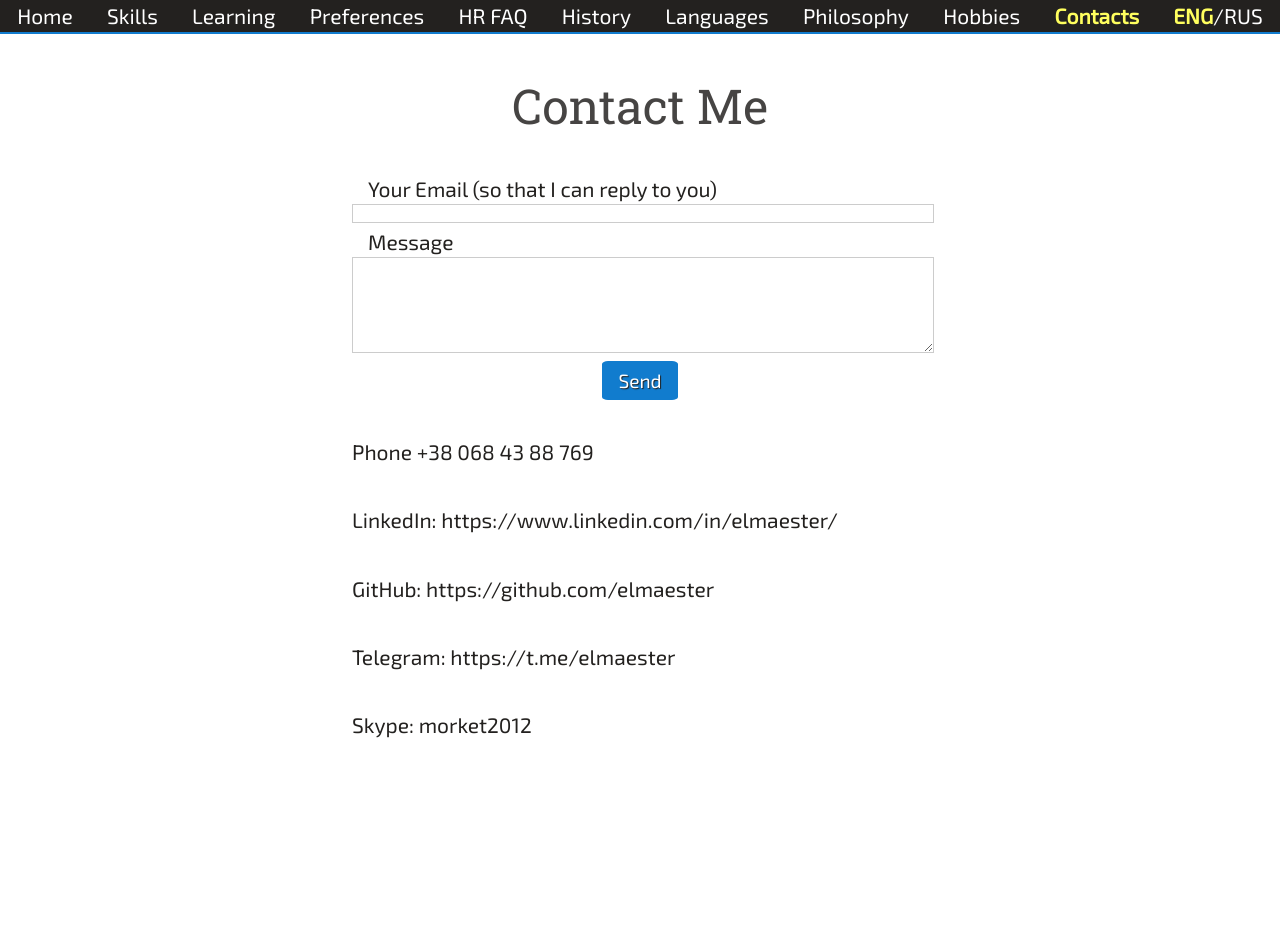
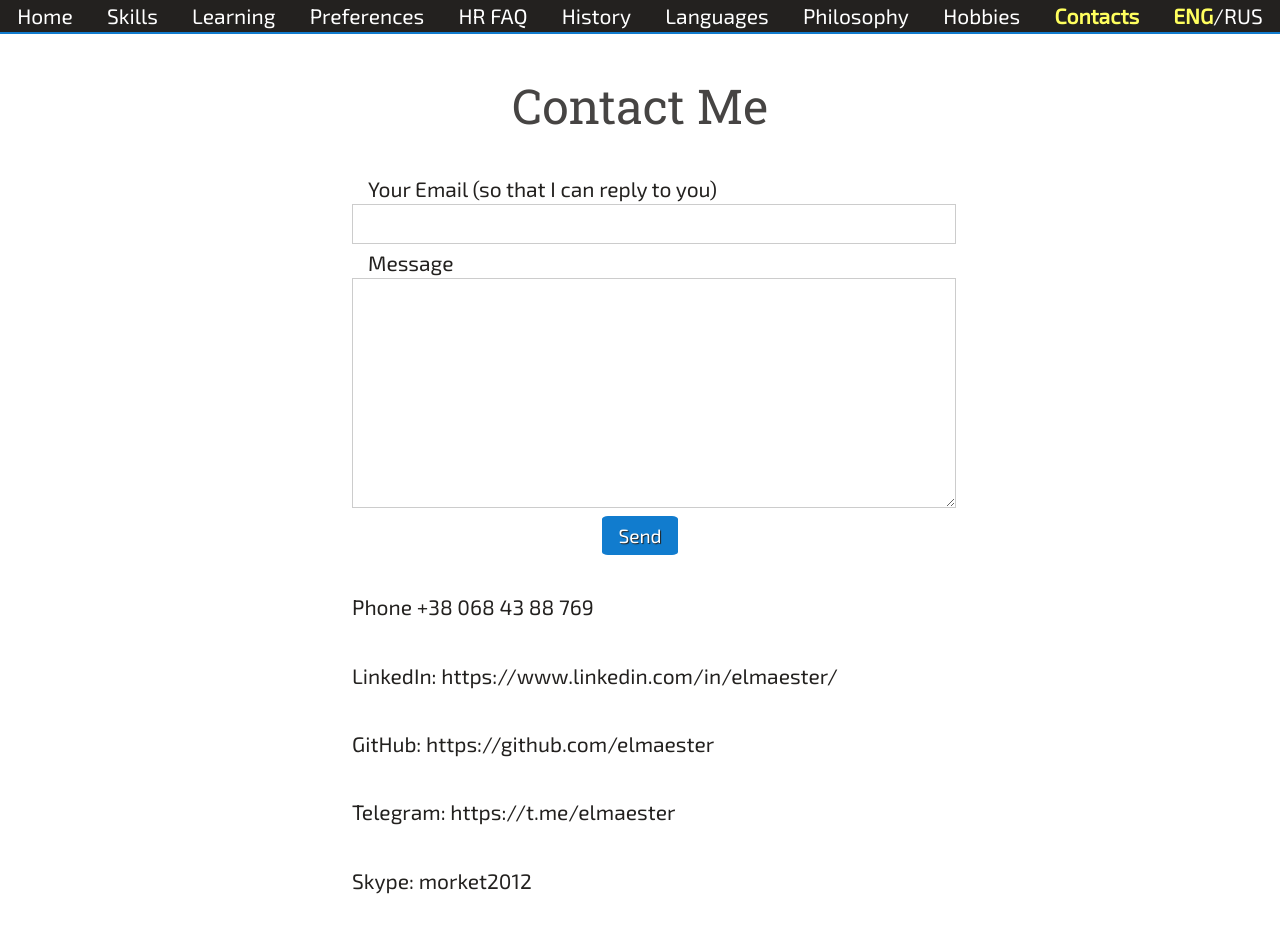
Before and after one commit to elmaester/hire-oleg, a Next.js app: page /contacts in a window 1280 px wide. Shown: the top 932 px of the page. Before the commit the page ends 809 px from the top, so only its background shows below. Built offline with nearby package versions, Linux system fonts and the light colour scheme.

Commit message:
fix: imporved form input legibility

```diff
--- a/components/styled/ContactForm.js
+++ b/components/styled/ContactForm.js
@@ -9,6 +9,10 @@ const ContactForm = styled.section`
     border: 1px solid #ccc;
     width: 100%;
     margin-bottom: 0.5rem;
+    font-size: 1.7rem;
+    line-height: 1.4;
+    font-family: "Exo 2", monospace;
+    padding: 0 0.8rem;
   }
   label {
     margin-left: 1rem;
```
